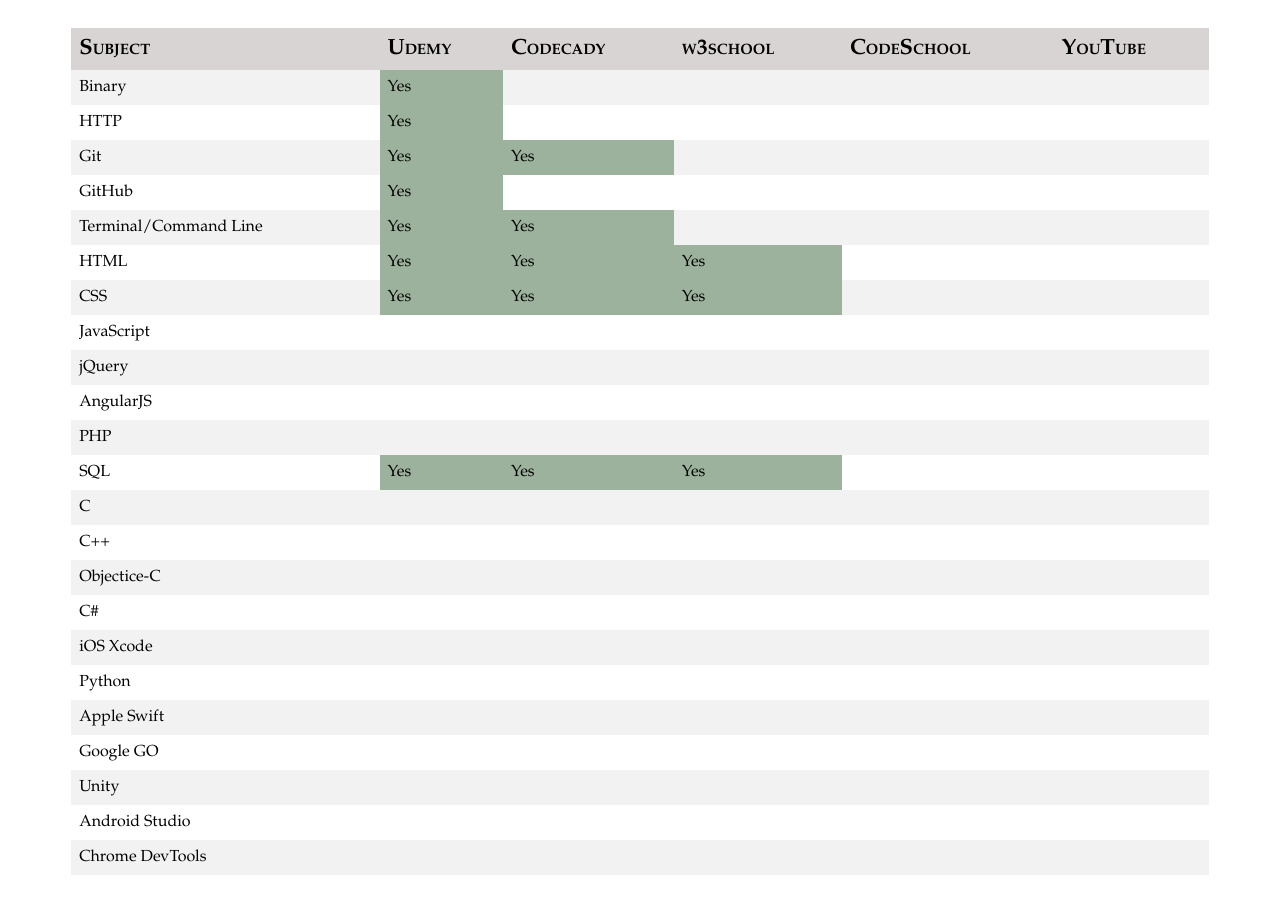
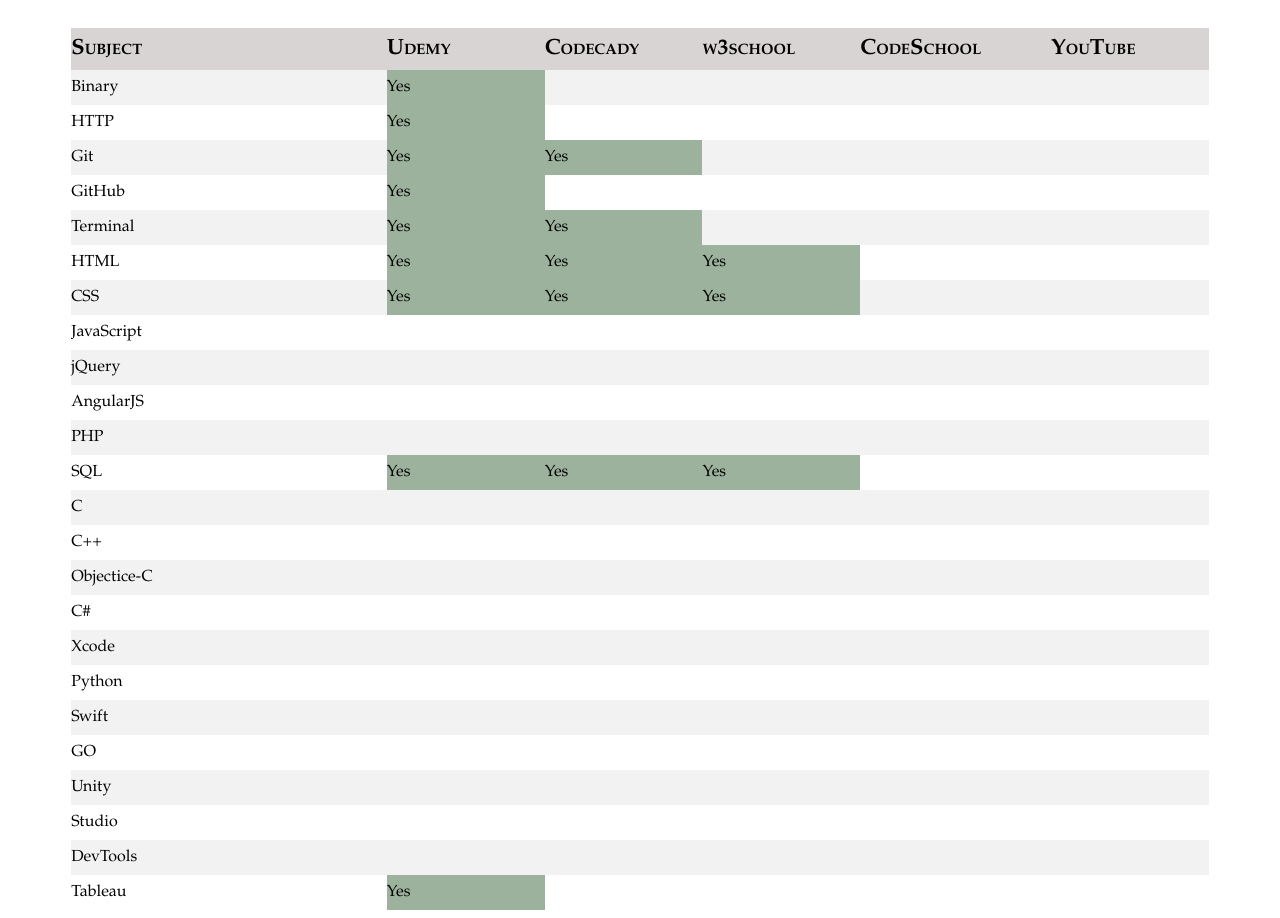
Before and after one commit to jfb716/website-galaxyjohn, a plain HTML site: page index.html in a window 1280 px wide. Before the commit the page ends 883 px from the top, so only its background shows below. Drawn offline with Linux system fonts and the light colour scheme.

Commit message:
updating sheet

```diff
--- a/index.html
+++ b/index.html
@@ -22,12 +22,12 @@
         <div class="table-one">
             <table>
                 <tr>
-                    <th>Subject</th>
-                    <th>Udemy</th>
-                    <th>Codecady</th>
-                    <th>w3school</th>
-                    <th>CodeSchool</th>
-                    <th>YouTube</th>
+                    <th class="sub">Subject</th>
+                    <th class="other">Udemy</th>
+                    <th class="other">Codecady</th>
+                    <th class="other">w3school</th>
+                    <th class="other">CodeSchool</th>
+                    <th class="other">YouTube</th>
                 </tr>
                 <tr class="class-row">
                     <td>Binary</td>
@@ -62,7 +62,7 @@
                     <td></td>
                 </tr>
                 <tr class="class-row">
-                    <td>Terminal/Command Line</td>
+                    <td>Terminal</td>
                     <td class="yes">Yes</td>
                     <td class="yes">Yes</td>
                     <td></td>
@@ -158,7 +158,7 @@
                     <td></td>
                 </tr>
                 <tr class="class-row">
-                    <td>iOS Xcode</td>
+                    <td>Xcode</td>
                     <td></td>
                     <td></td>
                     <td></td>
@@ -174,7 +174,7 @@
                     <td></td>
                 </tr>
                 <tr class="class-row">
-                    <td>Apple Swift</td>
+                    <td>Swift</td>
                     <td></td>
                     <td></td>
                     <td></td>
@@ -182,7 +182,7 @@
                     <td></td>
                 </tr>
                 <tr class="class-row">
-                    <td>Google GO</td>
+                    <td>GO</td>
                     <td></td>
                     <td></td>
                     <td></td>
@@ -198,7 +198,7 @@
                     <td></td>
                 </tr>
                 <tr class="class-row">
-                    <td>Android Studio</td>
+                    <td>Studio</td>
                     <td></td>
                     <td></td>
                     <td></td>
@@ -206,8 +206,16 @@
                     <td></td>
                 </tr>
                 <tr class="class-row">
-                    <td>Chrome DevTools</td>
+                    <td>DevTools</td>
                     <td></td>
+                    <td></td>
+                    <td></td>
+                    <td></td>
+                    <td></td>
+                </tr>
+                <tr class="class-row">
+                    <td>Tableau</td>
+                    <td class="yes">Yes</td>
                     <td></td>
                     <td></td>
                     <td></td>
--- a/styles.css
+++ b/styles.css
@@ -19,7 +19,7 @@
 }
 
 th, td {
-    padding: 8px;
+    padding: 8px 0 8px 0;
 }
 
 tr:nth-child(even) {
@@ -34,10 +34,19 @@
 
 .class-row:hover {
     border: 3px solid #a74646;
-    padding: 8px;
+    padding: 8px 0 8px 0;
     height: 60px;
-    font-size: 20px;
+    font-size: 18px;
     font-weight: bold;
     background-color: #5a5a5a;
     color: white;
 }
+
+
+.sub {
+    width: 200px;
+}
+
+.other {
+    width: 100px;
+}
```
